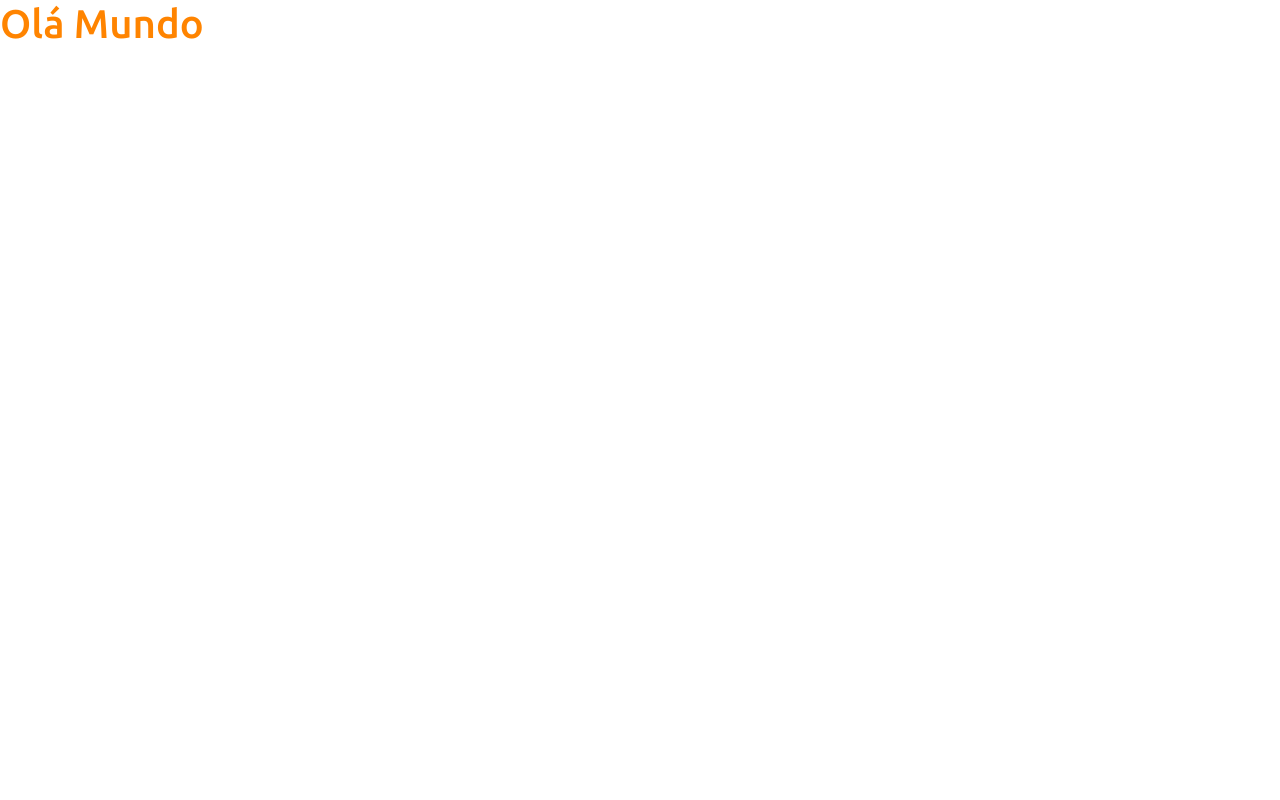
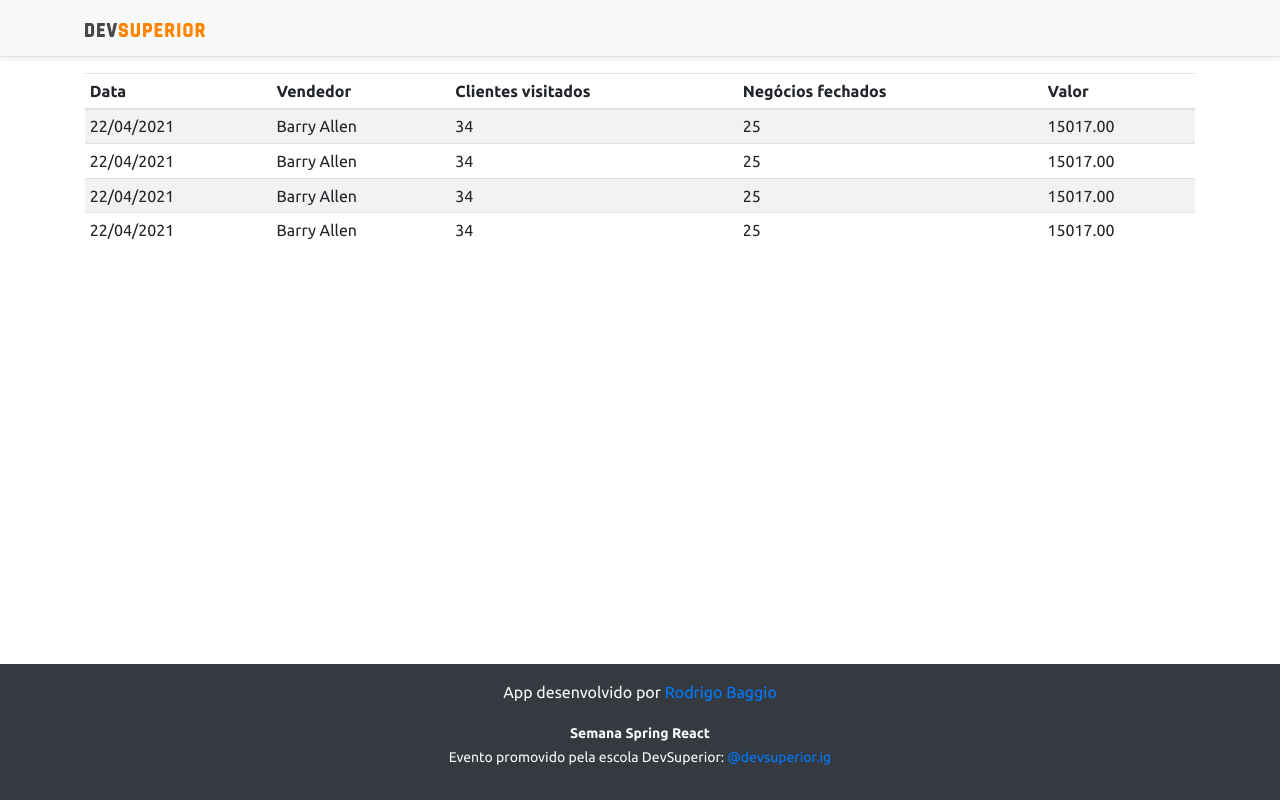
Before and after one commit to Baggio25/projeto-sds3, a React (Create React App) app in the folder frontend/: page / in a window 1280 px wide. Built offline with nearby package versions, Linux system fonts and the light colour scheme.

Commit message:
Basic static components

```diff
--- a/frontend/src/App.tsx
+++ b/frontend/src/App.tsx
@@ -1,9 +1,17 @@
+
+import NavBar from "components/NavBar";
+import Footer from "components/Footer";
+import DataTable from "components/DataTable";
 
 function App() {
   return (
-    <div>
-      <h1 className="text-primary"> Olá Mundo</h1>
-    </div>
+    <>
+      <NavBar />
+      <div className="container">
+        <DataTable />
+      </div>
+      <Footer />
+    </>
   );
 }
 
--- /dev/null
+++ b/frontend/src/components/DataTable/index.tsx
@@ -0,0 +1,50 @@
+
+function DataTable() {
+  return (
+    <div className="table-responsive">
+        <table className="table table-striped table-sm">
+            <thead>
+                <tr>
+                    <th>Data</th>
+                    <th>Vendedor</th>
+                    <th>Clientes visitados</th>
+                    <th>Negócios fechados</th>
+                    <th>Valor</th>
+                </tr>
+            </thead>
+            <tbody>
+                <tr>
+                    <td>22/04/2021</td>
+                    <td>Barry Allen</td>
+                    <td>34</td>
+                    <td>25</td>
+                    <td>15017.00</td>
+                </tr>
+                <tr>
+                    <td>22/04/2021</td>
+                    <td>Barry Allen</td>
+                    <td>34</td>
+                    <td>25</td>
+                    <td>15017.00</td>
+                </tr>
+                <tr>
+                    <td>22/04/2021</td>
+                    <td>Barry Allen</td>
+                    <td>34</td>
+                    <td>25</td>
+                    <td>15017.00</td>
+                </tr>
+                <tr>
+                    <td>22/04/2021</td>
+                    <td>Barry Allen</td>
+                    <td>34</td>
+                    <td>25</td>
+                    <td>15017.00</td>
+                </tr>
+            </tbody>
+        </table>
+    </div>
+  );
+}
+
+export default DataTable;
--- /dev/null
+++ b/frontend/src/components/Footer/index.tsx
@@ -0,0 +1,14 @@
+
+function Footer() {
+  return (
+    <footer className="footer mt-auto py-3 bg-dark">
+      <div className="container">
+        <p className="text-light">App desenvolvido por <a href="https://github.com/Baggio25" target="_blank" rel="noreferrer">Rodrigo Baggio</a></p>
+        <p className="text-light"><small><strong>Semana Spring React</strong><br/>
+          Evento promovido pela escola DevSuperior: <a href="https://instagram.com/devsuperior.ig" target="_blank" rel="noreferrer">@devsuperior.ig</a></small></p>
+      </div>
+    </footer>
+  );
+}
+
+export default Footer;
--- /dev/null
+++ b/frontend/src/components/NavBar/index.tsx
@@ -0,0 +1,16 @@
+
+import ImgDsDark from "assets/img/ds_dark.svg";
+
+function NavBar() {
+  return (
+    <div className="d-flex flex-column flex-md-row align-items-center p-3 px-md-4 mb-3 bg-light border-bottom shadow-sm">
+      <div className="container">
+        <nav className="my-2 my-md-0 mr-md-3">
+          <img src={ImgDsDark} alt="DevSuperior" width="120" />
+        </nav>
+      </div>
+    </div>
+  );
+}
+
+export default NavBar;
```
Also changed, not shown: frontend/src/assets/img/ds_dark.svg (added).
